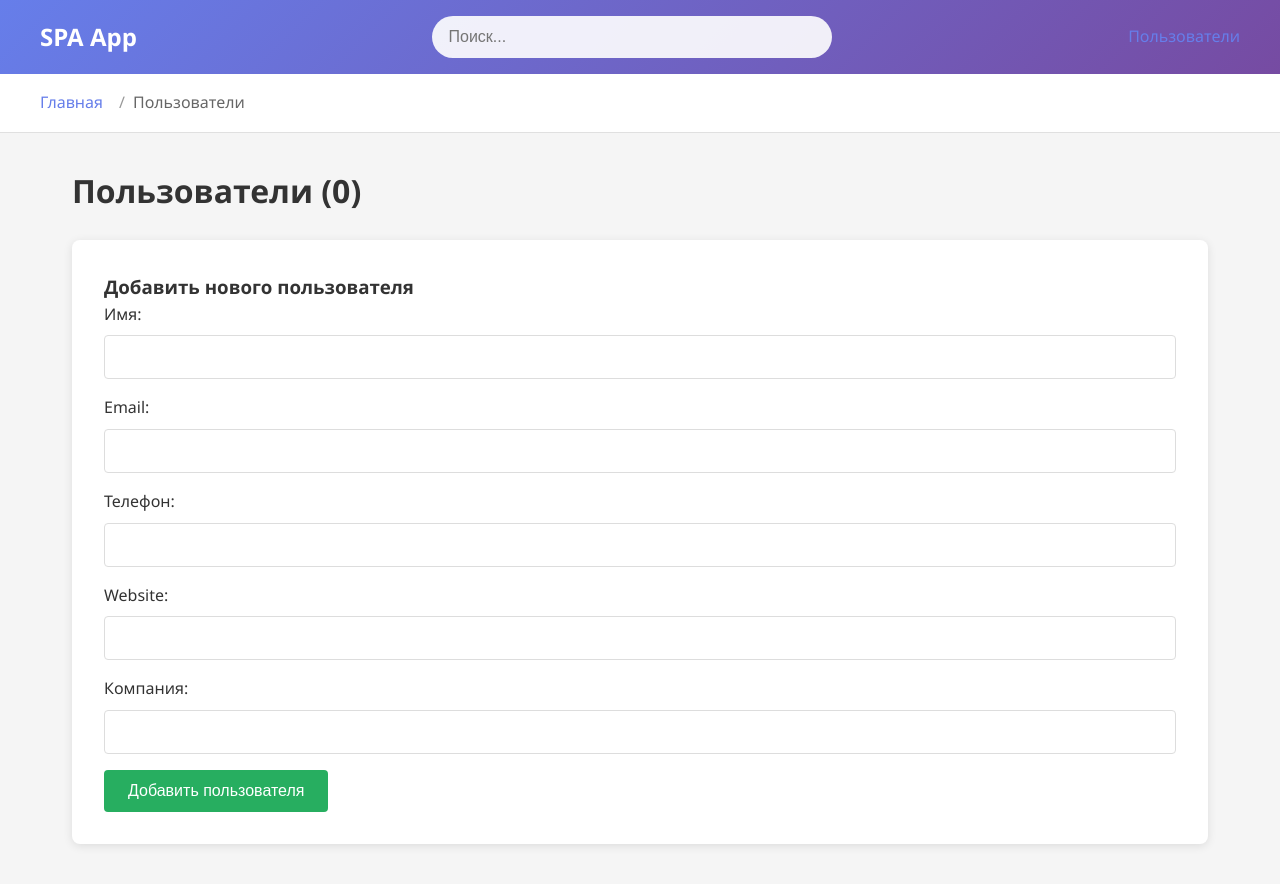
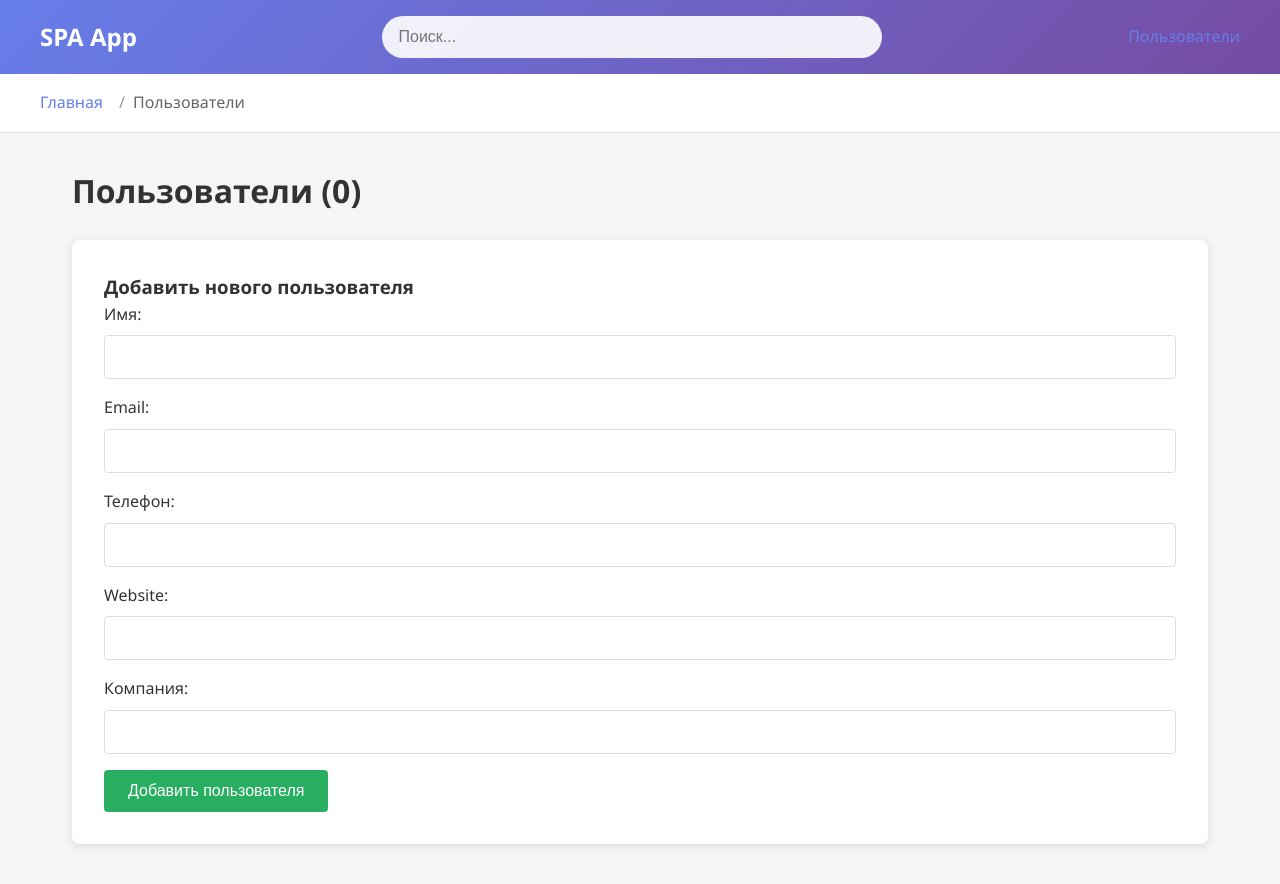
Before and after one commit to MatveySviadysh/L6-Matvey-Misha, a plain HTML site: page index.html in a window 1280 px wide. Drawn offline with Linux system fonts and the light colour scheme; no server answers.

Commit message:
styles fixed

```diff
--- a/style.css
+++ b/style.css
@@ -35,12 +35,15 @@ body {
 
 .search-container {
     flex: 1;
-    max-width: 400px;
+    max-width: 500px;
     margin: 0 2rem;
+    display: flex;
+    align-items: center;
+    gap: 0.5rem;
 }
 
 .search-input {
-    width: 100%;
+    flex: 1;
     padding: 0.75rem 1rem;
     border: none;
     border-radius: 25px;
@@ -268,6 +271,12 @@ body {
     .search-container {
         margin: 1rem 0;
         max-width: 100%;
+        flex-direction: column;
+        gap: 0.5rem;
+    }
+
+    .search-input {
+        width: 100%;
     }
 
     .content-container {
```
